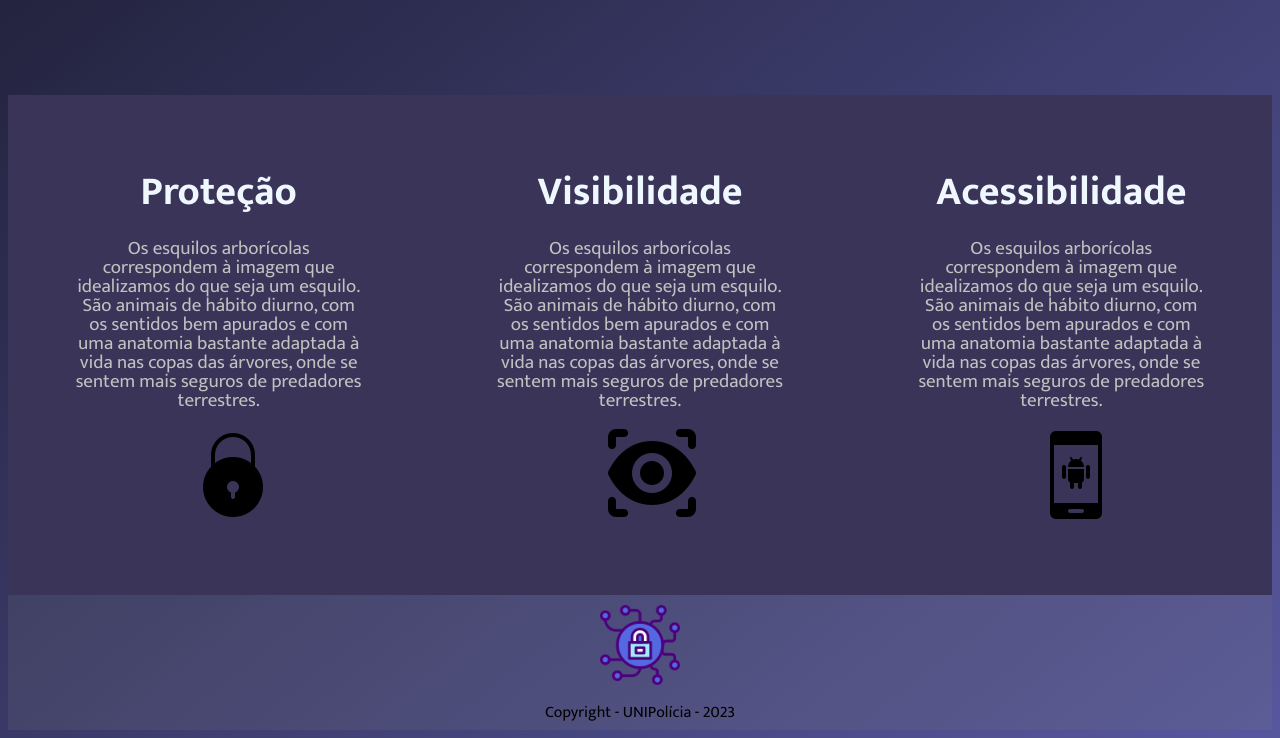
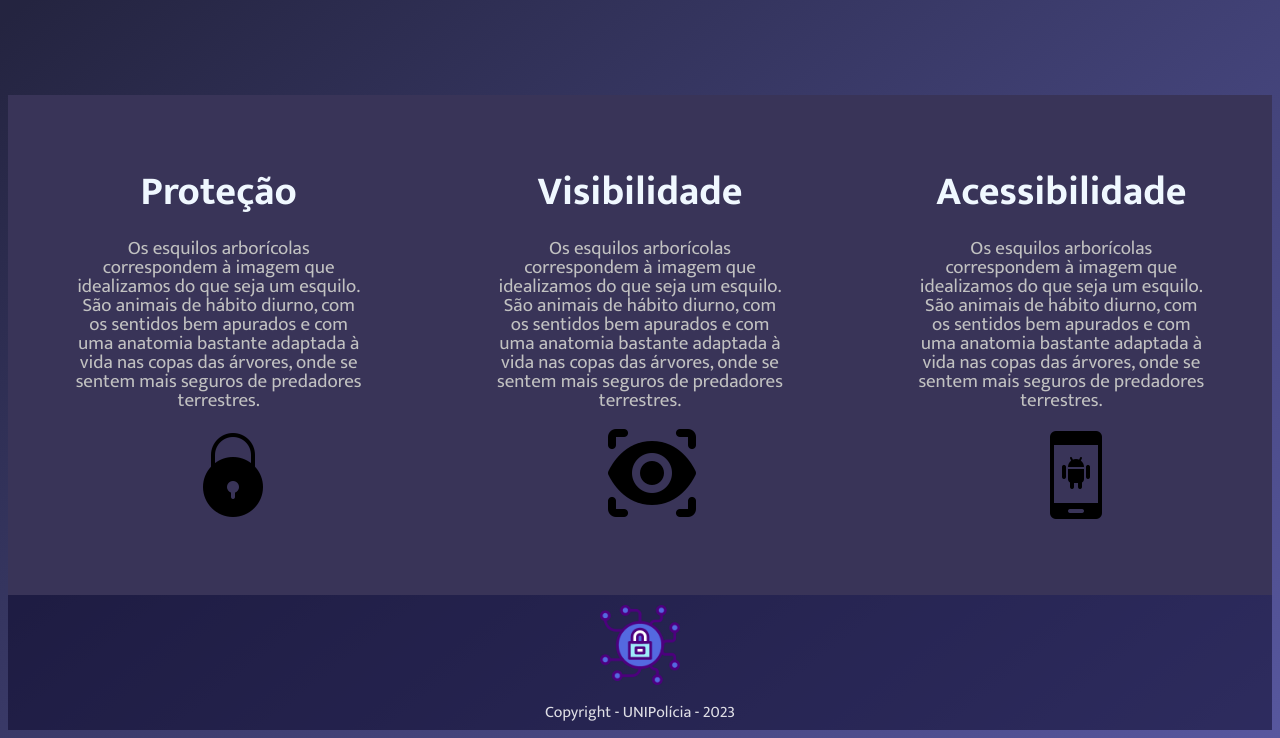
Before and after one commit to larissa-uchida/PWR-APS, a plain HTML site: page index.html in a window 1280 px wide. Shown: the part 643-1381 px from the top of the page. Drawn offline with Linux system fonts and the light colour scheme.

Commit message:
Change footer

```diff
--- a/style.css
+++ b/style.css
@@ -119,10 +119,14 @@ header {
     height: 125px;
     text-align: center;
     padding-top: 10px;
-    background-color: rgba(117, 120, 122, 0.19);
+    background-color: rgba(11, 8, 43, 0.547);
 }
 
 .container_footer img {
     width: 80px;
     margin: 0 auto;
 }
+
+.container_footer p {
+    color: rgba(255, 255, 255, 0.85);
+}
```
